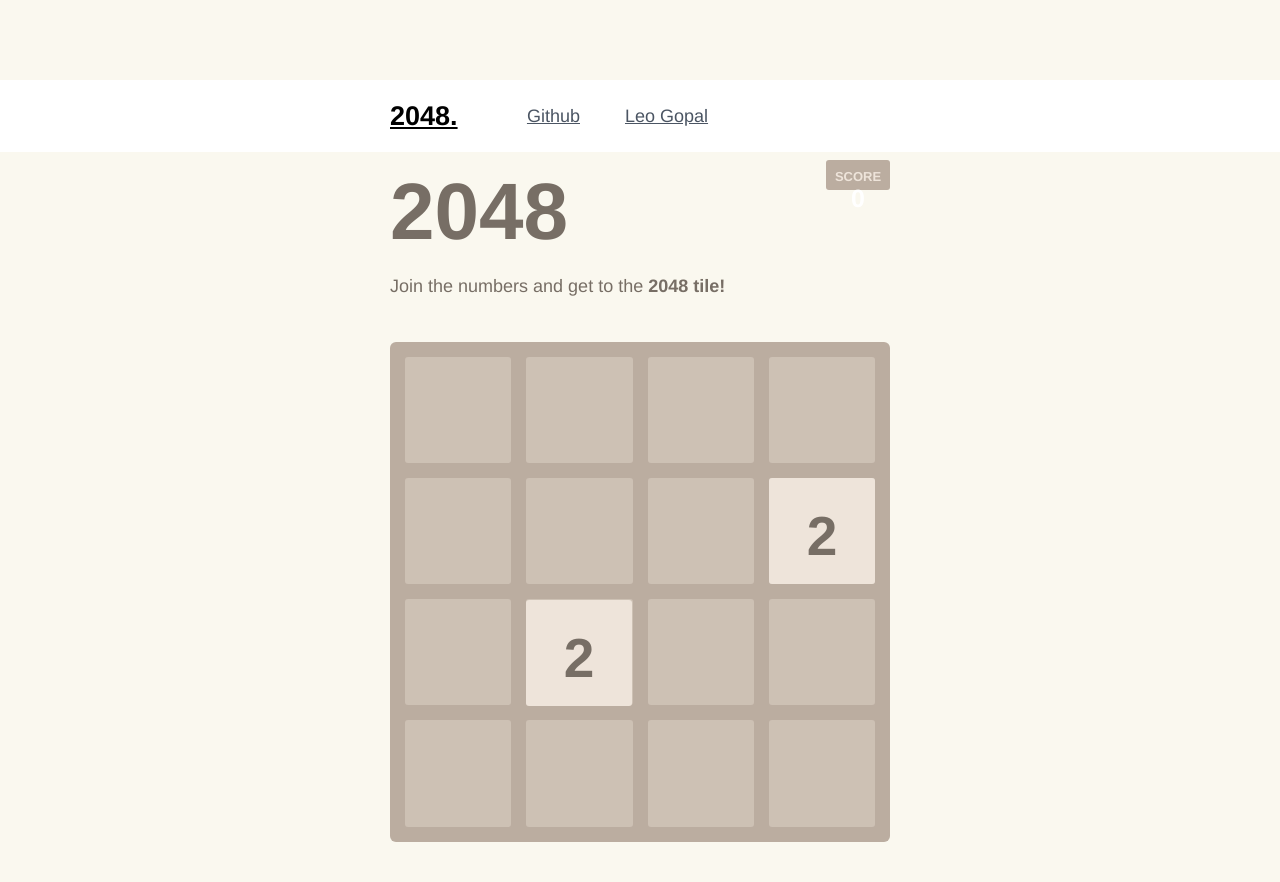
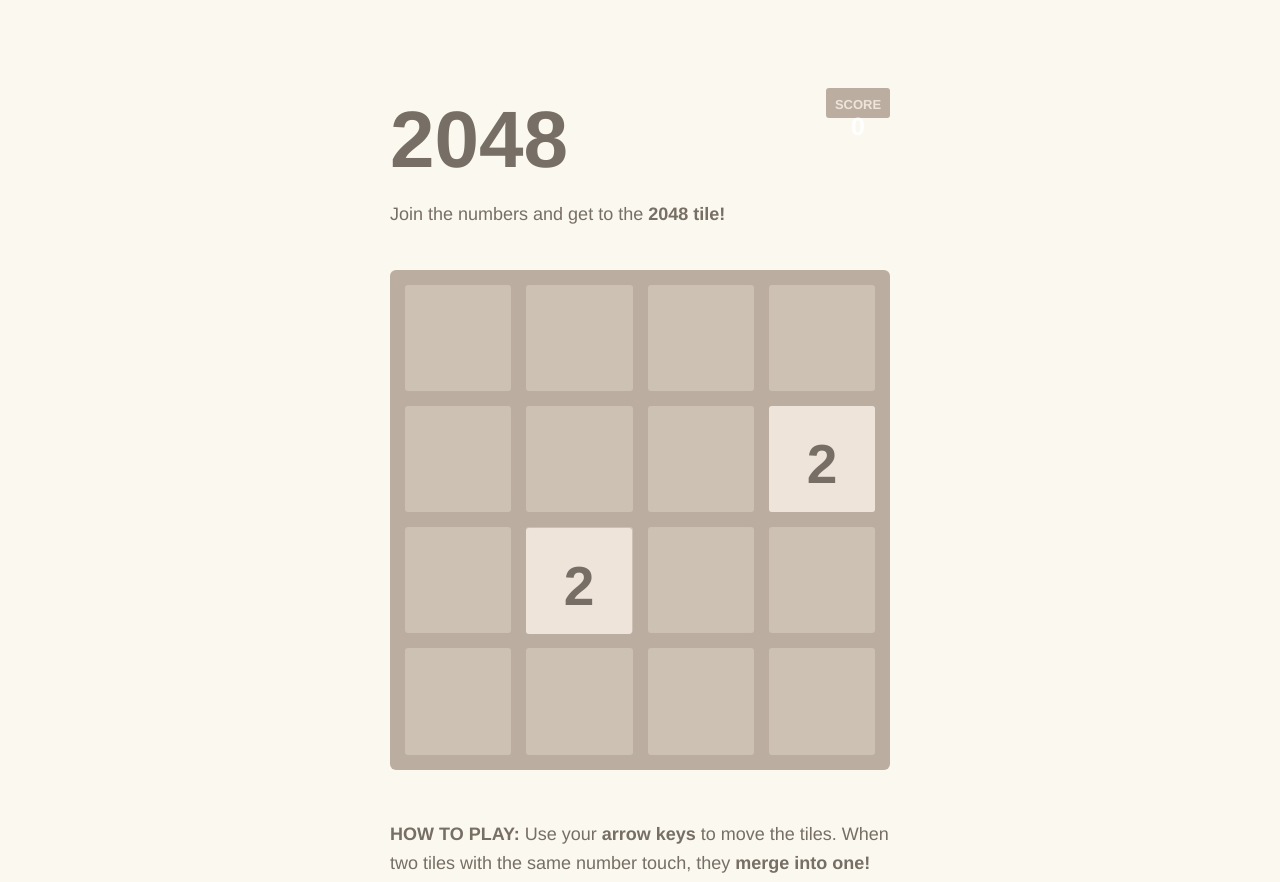
Before and after one commit to leogopal/2048-game, a plain HTML site: page index.html in a window 1280 px wide. Shown: the top 882 px of the page. Drawn offline with nearby package versions, Linux system fonts and the light colour scheme.

Commit message:
updated links

```diff
--- a/index.html
+++ b/index.html
@@ -3,7 +3,7 @@
   <head>
     <meta charset="UTF-8" />
     <meta name="viewport" content="width=device-width, initial-scale=1.0" />
-    <title>Tails Downloaded File</title>
+    <title>2048 - Play 2048 Online.</title>
     <link
       rel="stylesheet"
       href="https://cdnjs.cloudflare.com/ajax/libs/tailwindcss/2.0.2/tailwind.min.css"
@@ -26,174 +26,6 @@
     </script>
   </head>
   <body>
-    <!-- Section 1 -->
-    <section class="relative w-full px-8 text-gray-700 bg-white body-font">
-      <div
-        class="
-          container
-          flex flex-col flex-wrap
-          items-center
-          justify-between
-          py-5
-          mx-auto
-          md:flex-row
-          max-w-7xl
-        "
-      >
-        <a
-          href="#_"
-          class="
-            relative
-            z-10
-            flex
-            items-center
-            w-auto
-            text-2xl
-            font-extrabold
-            leading-none
-            text-black
-            select-none
-          "
-          >2048.</a
-        >
-
-        <nav
-          class="
-            top-0
-            left-0
-            z-0
-            flex
-            items-center
-            justify-center
-            w-full
-            h-full
-            py-5
-            -ml-0
-            space-x-5
-            text-base
-            md:-ml-5 md:py-0 md:absolute
-          "
-        >
-          <a
-            href="#_"
-            class="
-              relative
-              font-medium
-              leading-6
-              text-gray-600
-              transition
-              duration-150
-              ease-out
-              hover:text-gray-900
-            "
-            x-data="{ hover: false }"
-            @mouseenter="hover = true"
-            @mouseleave="hover = false"
-          >
-            <span class="block">Github</span>
-            <span
-              class="
-                absolute
-                bottom-0
-                left-0
-                inline-block
-                w-full
-                h-0.5
-                -mb-1
-                overflow-hidden
-              "
-            >
-              <span
-                x-show="hover"
-                class="
-                  absolute
-                  inset-0
-                  inline-block
-                  w-full
-                  h-1 h-full
-                  transform
-                  bg-gray-900
-                "
-                x-transition:enter="transition ease duration-200"
-                x-transition:enter-start="scale-0"
-                x-transition:enter-end="scale-100"
-                x-transition:leave="transition ease-out duration-300"
-                x-transition:leave-start="scale-100"
-                x-transition:leave-end="scale-0"
-              ></span>
-            </span>
-          </a>
-          <a
-            href="#_"
-            class="
-              relative
-              font-medium
-              leading-6
-              text-gray-600
-              transition
-              duration-150
-              ease-out
-              hover:text-gray-900
-            "
-            x-data="{ hover: false }"
-            @mouseenter="hover = true"
-            @mouseleave="hover = false"
-          >
-
-            </span>
-          </a>
-          <a
-            href="#_"
-            class="
-              relative
-              font-medium
-              leading-6
-              text-gray-600
-              transition
-              duration-150
-              ease-out
-              hover:text-gray-900
-            "
-            x-data="{ hover: false }"
-            @mouseenter="hover = true"
-            @mouseleave="hover = false"
-          >
-            <span class="block">Leo Gopal</span>
-            <span
-              class="
-                absolute
-                bottom-0
-                left-0
-                inline-block
-                w-full
-                h-0.5
-                -mb-1
-                overflow-hidden
-              "
-            >
-              <span
-                x-show="hover"
-                class="
-                  absolute
-                  inset-0
-                  inline-block
-                  w-full
-                  h-1 h-full
-                  transform
-                  bg-gray-900
-                "
-                x-transition:enter="transition ease duration-200"
-                x-transition:enter-start="scale-0"
-                x-transition:enter-end="scale-100"
-                x-transition:leave="transition ease-out duration-300"
-                x-transition:leave-start="scale-100"
-                x-transition:leave-end="scale-0"
-              ></span>
-            </span>
-          </a>
-
-        </nav>
-    </section>
 
     <div class="container">
       <div class="heading">
@@ -264,7 +96,7 @@
         "
       >
         <a
-          href="#_"
+          href="https://leogopal.com"
           class="text-xl font-black leading-none text-gray-900 select-none logo"
           >2048<span class="text-indigo-600">.</span></a
         >
@@ -287,7 +119,7 @@
           "
         >
 
-          <a href="#" class="text-gray-400 hover:text-gray-500">
+          <a href="https://twitter.com/leogopal" class="text-gray-400 hover:text-gray-500">
             <span class="sr-only">Twitter</span>
             <svg
               class="w-6 h-6"
@@ -301,7 +133,7 @@
             </svg>
           </a>
 
-          <a href="#" class="text-gray-400 hover:text-gray-500">
+          <a href="https://github.com/leogopal" class="text-gray-400 hover:text-gray-500">
             <span class="sr-only">GitHub</span>
             <svg
               class="w-6 h-6"
```
